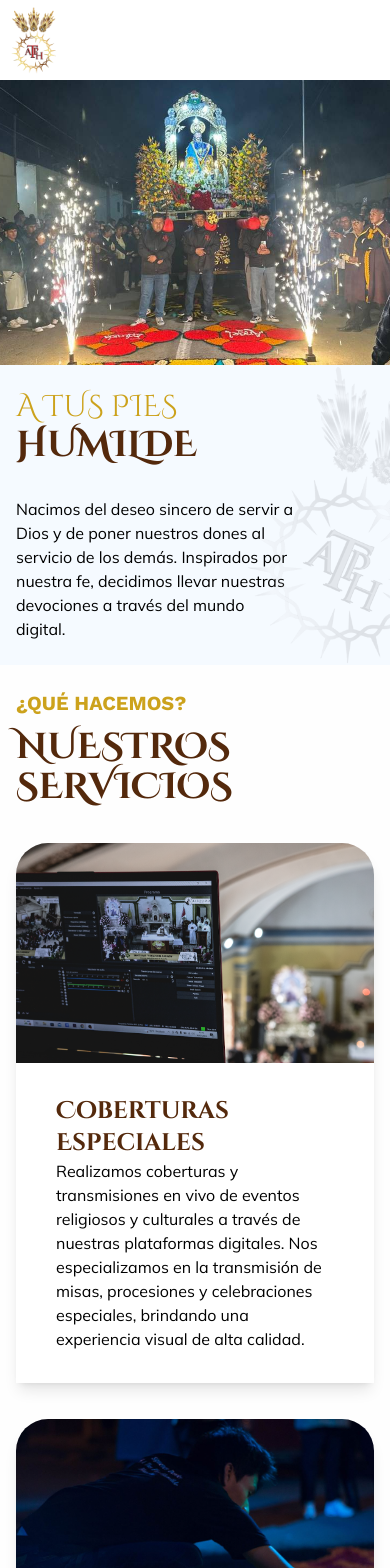
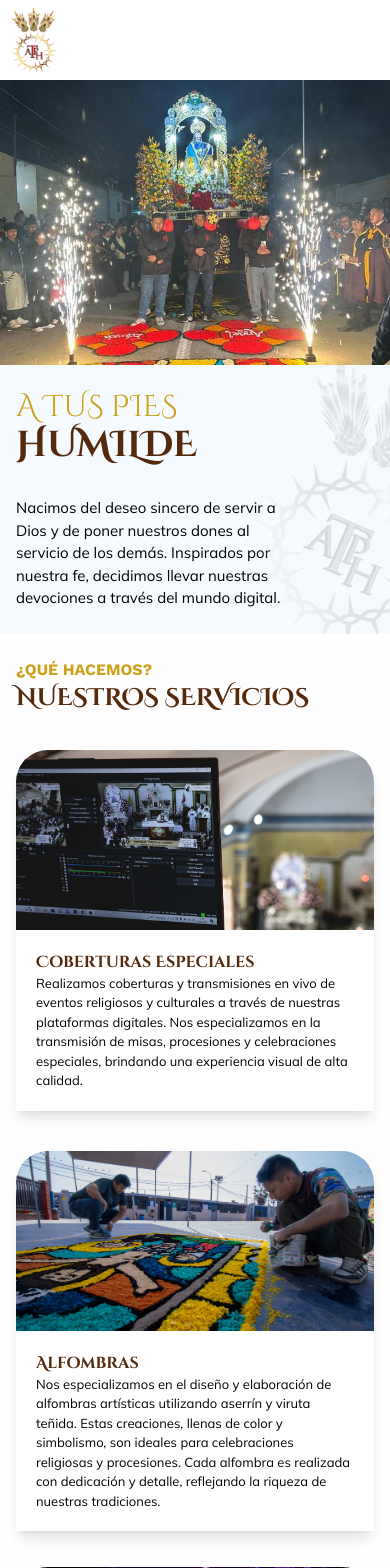
Before and after one commit to martinalonsonu/atph-website, a Next.js app: page / in a window 390 px wide. Shown: the top 1568 px of the page. Built offline with nearby package versions, Linux system fonts and the light colour scheme.

Commit message:
fix: fixes in section

```diff
--- a/src/components/cardService.tsx
+++ b/src/components/cardService.tsx
@@ -10,11 +10,11 @@ interface CardServiceProps {
 const CardService: React.FC<CardServiceProps> = (props) => {
     const { image, alt, title, description } = props;
     return (
-        <div className='max-w-[500px] w-full bg-white shadow-lg rounded-t-4xl flex flex-col items-center relative z-40 max-lg:m-auto'>
-            <img src={image} alt={alt} className='w-full h-[220px] lg:h-[340px] rounded-t-4xl object-cover'/>
-            <div className='w-full py-8 px-10'>
-                <p className='font-cinzel font-bold text-2xl text-[#54290c]'>{title}</p>
-                <p className='text-base font-mulish text-black'>{description}</p>
+        <div className='max-w-[450px] sm:max-w-[500px] w-full bg-white shadow-lg rounded-t-4xl flex flex-col items-center relative z-40 max-lg:m-auto'>
+            <img src={image} alt={alt} className='w-full h-[180px] lg:h-[340px] rounded-t-4xl object-cover'/>
+            <div className='w-full p-5 lg:py-8 lg:px-10'>
+                <p className='font-cinzel font-bold text-base lg:text-2xl text-[#54290c]'>{title}</p>
+                <p className='text-[13px] lg:text-base font-mulish text-black'>{description}</p>
             </div>
         </div>
     )
--- a/src/components/heroSection.tsx
+++ b/src/components/heroSection.tsx
@@ -7,7 +7,7 @@ import { HERO_INFORMATION } from '@/utils/models'
 const HeroSection = () => {
     const { currentItem } = useScroller(HERO_INFORMATION);
     return (
-        <div className='w-full h-auto lg:h-[720px] flex flex-col lg:flex-row bg-[#f5faff]'>
+        <section className='w-full h-auto lg:h-[720px] flex flex-col lg:flex-row bg-[#f5faff]'>
             <div className='lg:w-[33%] h-full'>
                 <img
                     src={currentItem.image}
@@ -23,11 +23,11 @@ const HeroSection = () => {
             <div className='flex flex-col lg:w-[100%] flex-1'>
                 <div className='w-full h-full flex flex-col px-4 py-6 sm:py-14 sm:pl-24 justify-center gap-8 relative overflow-hidden'>
                     <h1 className='text-3xl sm:text-[78px] sm:leading-[60px] z-10 text-[#cca21c] font-cinzel'>A TUS PIES <br /><span className='text-4xl sm:text-[86px] text-[#54290c] font-bold'>HUMILDE</span></h1>
-                    <p className='text-base sm:text-2xl max-w-[280px] sm:max-w-[520px] font-mulish'>Nacimos del deseo sincero de servir a Dios y de poner nuestros dones al servicio de los demás. Inspirados por nuestra fe, decidimos llevar nuestras devociones a través del mundo digital.</p>
+                    <p className='text-[15px] sm:text-2xl max-w-[280px] sm:max-w-[520px] font-mulish'>Nacimos del deseo sincero de servir a Dios y de poner nuestros dones al servicio de los demás. Inspirados por nuestra fe, decidimos llevar nuestras devociones a través del mundo digital.</p>
                     <img src="/assets/atph-logo2.png" alt="A Tus Pies Humilde"  className='w-[300px] sm:w-[450px] right-[-40%] sm:right-[-15%] absolute lg:w-[650px] lg:right-[-30%] opacity-20'/>
                 </div>
             </div>
-        </div>
+        </section>
     )
 }
 
--- a/src/components/servicesSection.tsx
+++ b/src/components/servicesSection.tsx
@@ -4,17 +4,17 @@ import CardService from './cardService'
 const ServicesSection = () => {
   return (
     <section className='w-full bg-[#fefefe] relative'>
-        <div className='w-full max-w-[1200px] flex flex-col lg:flex-row mx-auto justify-center items-center py-6 px-4 lg:px-0 lg:py-20'>
-            <div className='w-full lg:w-[50%] relative'>
-                <div className='w-full mb-9'>
-                    <p className='font-work text-xl font-bold text-[#cca21c] mb-2.5'>¿QUÉ HACEMOS?</p>
-                    <h3 className='font-cinzel text-4xl lg:text-6xl font-bold text-[#54290c]'>NUESTROS SERVICIOS</h3>
+        <div className='w-full sm:gap-10 sm:max-w-[1000px] xl:max-w-[1200px] flex flex-col xl:gap-0 lg:flex-row mx-auto justify-center items-center py-6 px-4 lg:px-0 lg:py-20'>
+            <div className='w-full flex flex-col items-center lg:w-[50%] relative'>
+                <div className='w-full mb-9 xl:ml-24'>
+                    <p className='font-work text-base sm:text-xl font-bold text-[#cca21c] sm:mb-2.5'>¿QUÉ HACEMOS?</p>
+                    <h3 className='font-cinzel text-2xl sm:text-4xl lg:text-6xl font-bold text-[#54290c]'>NUESTROS SERVICIOS</h3>
                 </div>
                 <CardService image='/assets/services-1.png' alt='Portada' title='Coberturas Especiales' description='Realizamos coberturas y transmisiones en vivo de eventos religiosos y culturales a través de nuestras plataformas digitales. Nos especializamos en la transmisión de misas, procesiones y celebraciones especiales, brindando una experiencia visual de alta calidad.'/>
                 {/* <img src="/assets/logo-atph-letras.png" alt="A Tus Pies Humilde"  className='w-[200px] sm:w-[250px] left-[-40%] sm:left-[-15%] bottom-[-245px] absolute lg:w-[450px] lg:left-[-30%] opacity-15'/> */}
             </div>
-            <div className='w-full lg:w-[50%] flex flex-col mt-9 lg:mt-0 gap-9 lg:gap-24'>
-                <CardService image='/assets/services-2.png' alt='Portada' title='Alfombras' description='Nos especializamos en el diseño y elaboración de alfombras artísticas utilizando aserrín y viruta teñida. Estas creaciones, llenas de color y simbolismo, son ideales para celebraciones religiosas y procesiones. Cada alfombra es realizada con dedicación y detalle, reflejando la riqueza de nuestras tradiciones.'/>
+            <div className='w-full lg:w-[50%] flex flex-col items-center mt-10 sm:mt-0 gap-9 lg:gap-24'>
+                <CardService image='/assets/services-2.jpg' alt='Portada' title='Alfombras' description='Nos especializamos en el diseño y elaboración de alfombras artísticas utilizando aserrín y viruta teñida. Estas creaciones, llenas de color y simbolismo, son ideales para celebraciones religiosas y procesiones. Cada alfombra es realizada con dedicación y detalle, reflejando la riqueza de nuestras tradiciones.'/>
                 <CardService image='/assets/services-3.png' alt='Portada' title='Eventos Religiosos' description='El mejor realce para tu homenaje, guardada y más con nuestro servicios: Luces led, lanza confeti, chisperos, exornos florales y más.'/>
             </div>
         </div>
```
Also changed, not shown: public/assets/services-2.jpg (added), public/assets/services-2.png (deleted).
